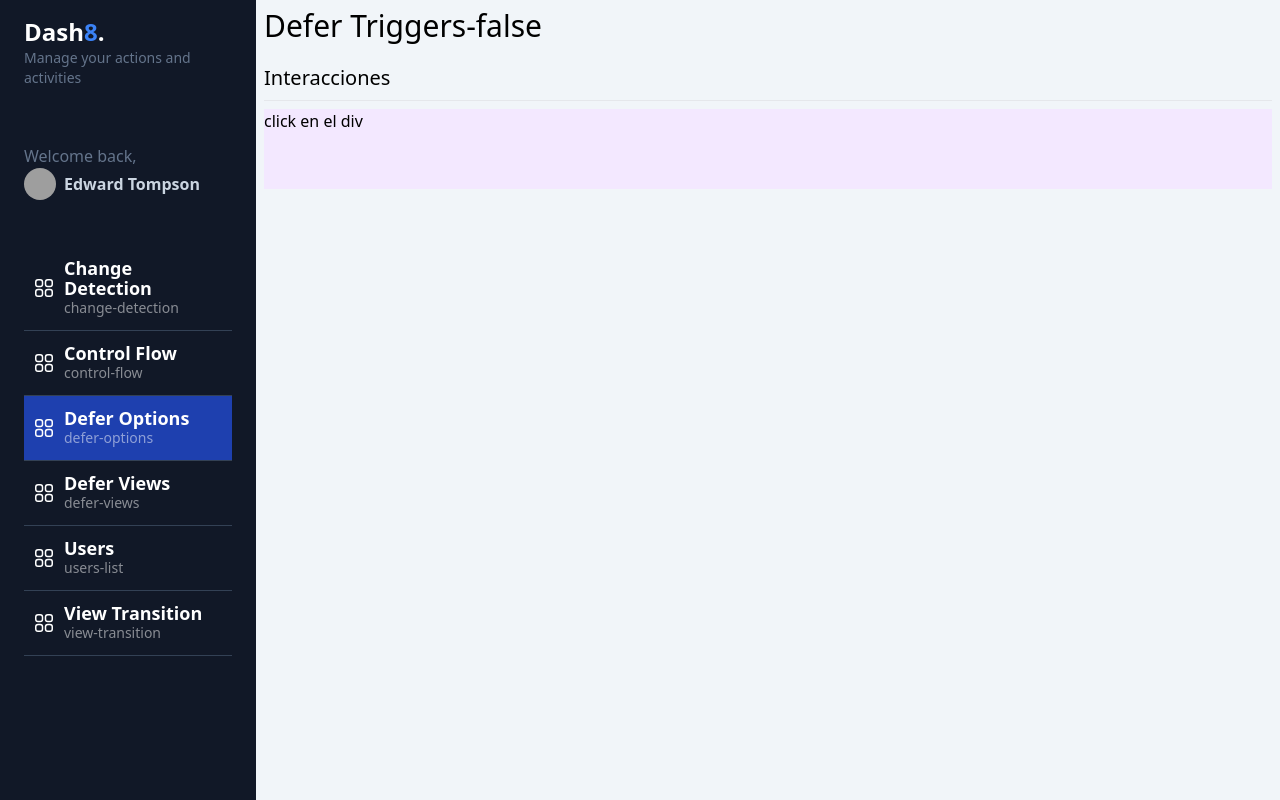
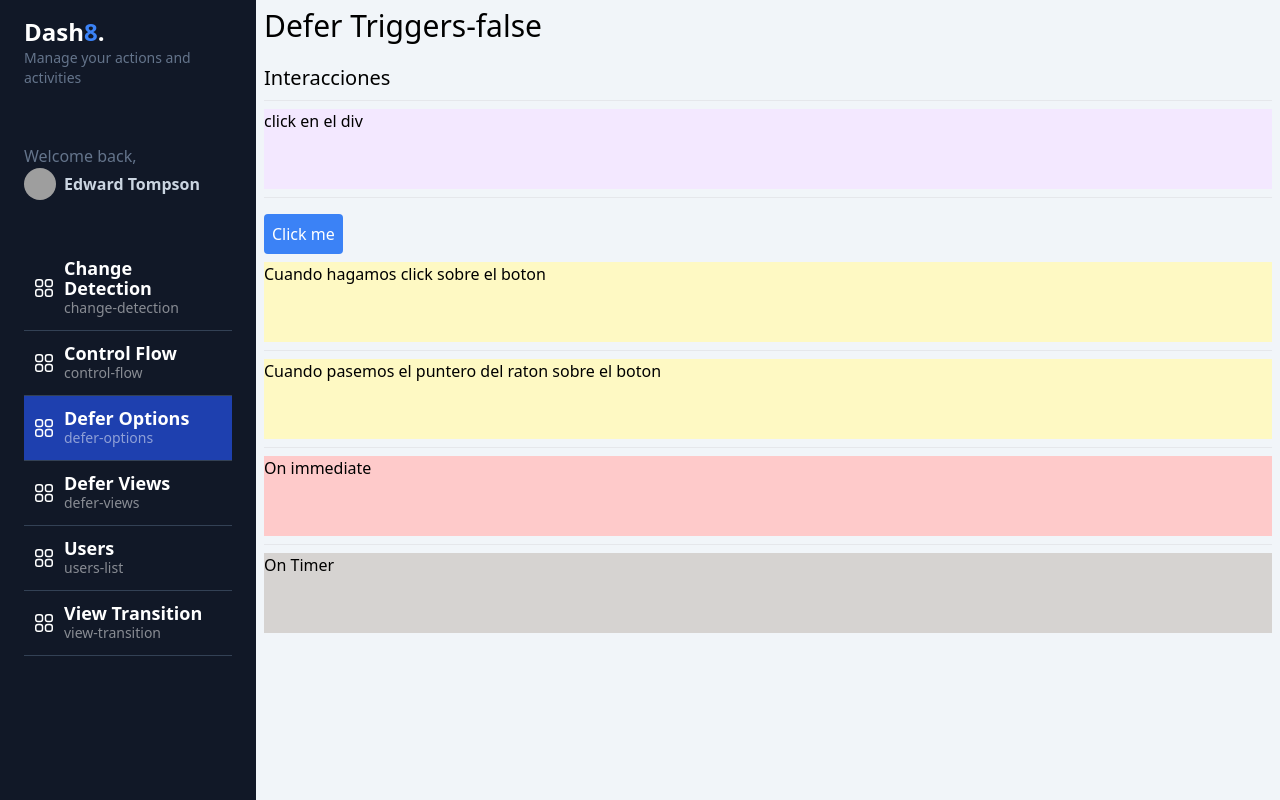
Before and after one commit to VictorCarmonaMoraza/Angular17StandaloneFH, an Angular app: page /dashboard/defer-options in a window 1280 px wide. Built offline with nearby package versions, Linux system fonts and the light colour scheme; grey boxes are pictures that could not be loaded.

Commit message:
Defer Triggers-Interacciones - Parte 2

```diff
--- a/src/app/dashboard/pages/defer-options/defer-options.component.html
+++ b/src/app/dashboard/pages/defer-options/defer-options.component.html
@@ -17,3 +17,77 @@
 
 
 </section>
+
+
+<!--Parte 2-->
+<section>
+  <hr class="my-2">
+  <button
+  #btnInteraciont
+  class="p-2 bg-blue-500 hover:bg-blue-700 transition-all rounded text-white my-2">
+    Click me
+  </button>
+
+
+  <!--Pasa de amarillo a verde  cuando hago click en el boton-->
+  @defer (on interaction(btnInteraciont)) {
+    <app-heavy-loaders-fast cssClass="bg-amber-300 h-20">
+      <span>On iteraccion</span>
+    </app-heavy-loaders-fast>
+  }@placeholder {
+    <div class="w-full h-20 bg-yellow-100">
+      Cuando hagamos click sobre el boton
+    </div>
+  }
+
+
+  </section>
+
+  <!--Parte 3-->
+<section>
+  <hr class="my-2">
+
+  <!--Pasa de amarillo a verde  cuando pasamos el raton por el boton-->
+  @defer (on hover(btnInteraciont)) {
+    <app-heavy-loaders-fast cssClass="bg-green-200 h-20">
+      <span>On Hover</span>
+    </app-heavy-loaders-fast>
+  }@placeholder {
+    <div class="w-full h-20 bg-yellow-100">
+      Cuando pasemos el puntero del raton sobre el boton
+    </div>
+  }
+  </section>
+
+
+    <!--Parte 4-->
+<section>
+  <hr class="my-2">
+
+  <!--Pasa de amarillo a verde  cuando pasamos el raton por el boton-->
+  @defer (on immediate) {
+    <app-heavy-loaders-fast cssClass="bg-red-200 h-20">
+      <span>On immediate</span>
+    </app-heavy-loaders-fast>
+  }@placeholder {
+    <div class="w-full h-20 bg-yellow-100">
+      En cuanto pueda
+    </div>
+  }
+  </section>
+
+      <!--Parte 5-->
+<section>
+  <hr class="my-2">
+
+  <!--Pasa de amarillo a verde  cuando pasamos el raton por el boton-->
+  @defer (on timer(2000)) {
+    <app-heavy-loaders-fast cssClass="bg-stone-300 h-20">
+      <span>On Timer</span>
+    </app-heavy-loaders-fast>
+  }@placeholder {
+    <div class="w-full h-20 bg-yellow-100">
+      Esperamos 2 segundos
+    </div>
+  }
+  </section>
```
